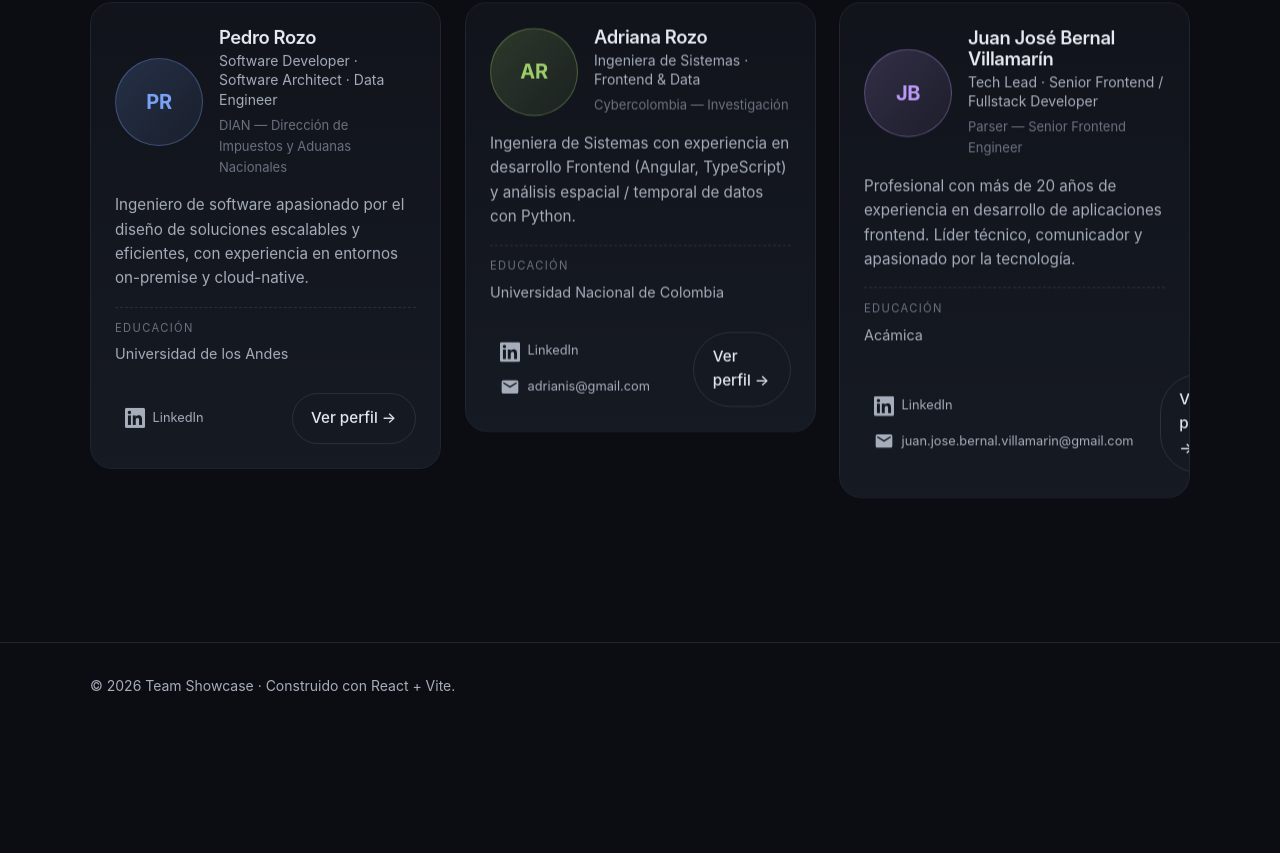
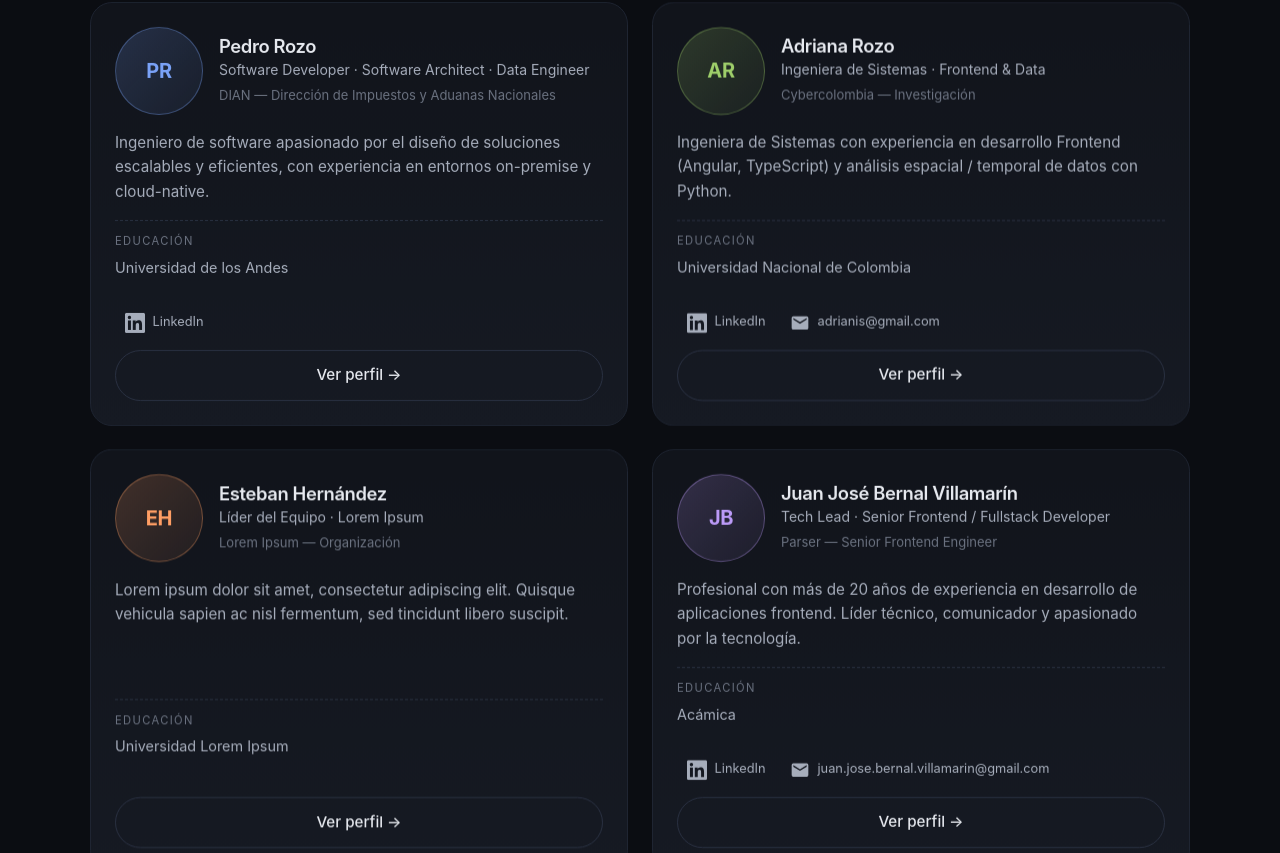
Before and after one commit to juanjosebernalv/mintic-team, a React (Vite) app: page / in a window 1280 px wide. Shown: the part 960-1813 px from the top of the page. Before the commit the page ends 1703 px from the top, so only its background shows below. Built offline with nearby package versions, Linux system fonts and the light colour scheme.

Commit message:
feat: initial commit — React + Vite team showcase para MINTIC 2026

```diff
--- a/src/components/MemberCard.jsx
+++ b/src/components/MemberCard.jsx
@@ -31,7 +31,7 @@ export default function MemberCard({ member }) {
 
       <div className="card__footer">
         <SocialLinks social={member.social} accent={member.accent} />
-        <Link to={`/member/${member.slug}`} className="btn btn--ghost">
+        <Link to={`/member/${member.slug}`} className="btn btn--ghost card__cta">
           Ver perfil →
         </Link>
       </div>
--- a/src/data/members.js
+++ b/src/data/members.js
@@ -125,6 +125,41 @@ export const members = [
     accent: '#9ece6a'
   },
   {
+    id: 4,
+    slug: 'esteban-hernandez',
+    name: 'Esteban Hernández',
+    role: 'Líder del Equipo · Lorem Ipsum',
+    location: 'Colombia',
+    photo: '',
+    initials: 'EH',
+    shortBio:
+      'Lorem ipsum dolor sit amet, consectetur adipiscing elit. Quisque vehicula sapien ac nisl fermentum, sed tincidunt libero suscipit.',
+    bio: 'Lorem ipsum dolor sit amet, consectetur adipiscing elit. Quisque vehicula sapien ac nisl fermentum, sed tincidunt libero suscipit. Proin blandit eros at lectus faucibus, vel gravida lectus auctor. Vivamus ac turpis id turpis fermentum pellentesque vel at dui. Cras tincidunt sapien vitae nulla ultricies, nec feugiat sapien posuere.',
+    workplace: 'Lorem Ipsum — Organización',
+    education: [
+      {
+        institution: 'Universidad Lorem Ipsum',
+        degree: 'Lorem Ipsum Degree',
+        period: '2000 — 2005'
+      }
+    ],
+    experience: [
+      {
+        company: 'Lorem Ipsum Corp',
+        role: 'Lorem Ipsum Role',
+        period: '2020 — presente',
+        summary:
+          'Lorem ipsum dolor sit amet, consectetur adipiscing elit. Quisque vehicula sapien ac nisl fermentum.'
+      }
+    ],
+    skills: ['Lorem', 'Ipsum', 'Dolor', 'Sit', 'Amet', 'Consectetur'],
+    social: {
+      linkedin: '',
+      email: ''
+    },
+    accent: '#ff9e64'
+  },
+  {
     id: 3,
     slug: 'juan-jose-bernal',
     name: 'Juan José Bernal Villamarín',
--- a/src/styles/main.css
+++ b/src/styles/main.css
@@ -252,7 +252,7 @@ main { flex: 1; }
 /* Grid de cards */
 .grid {
   display: grid;
-  grid-template-columns: repeat(auto-fill, minmax(320px, 1fr));
+  grid-template-columns: repeat(2, 1fr);
   gap: 1.5rem;
 }
 
@@ -312,6 +312,7 @@ main { flex: 1; }
   margin: 0;
   color: var(--text-muted);
   font-size: .95rem;
+  flex-grow: 1;
 }
 .card__edu {
   display: flex;
@@ -324,11 +325,15 @@ main { flex: 1; }
 }
 .card__footer {
   display: flex;
-  align-items: center;
-  justify-content: space-between;
-  gap: 1rem;
+  flex-direction: column;
+  gap: .75rem;
   margin-top: auto;
   padding-top: .75rem;
+}
+
+.card__cta {
+  width: 100%;
+  justify-content: center;
 }
 
 /* Avatar */
@@ -377,10 +382,16 @@ main { flex: 1; }
   transform: translateY(24px);
   transition: opacity var(--t-slow) var(--ease), transform var(--t-slow) var(--ease);
   will-change: opacity, transform;
+  height: 100%;
+  display: flex;
+  flex-direction: column;
 }
 .reveal.is-visible {
   opacity: 1;
   transform: translateY(0);
+}
+.reveal > .card {
+  flex: 1;
 }
 
 /* Parallax */
@@ -553,6 +564,10 @@ main { flex: 1; }
   .section { padding: 3rem 0; }
 }
 
+@media (max-width: 700px) {
+  .grid { grid-template-columns: 1fr; }
+}
+
 @media (max-width: 540px) {
   .nav { display: none; }
   .card { padding: 1.25rem; }
```
